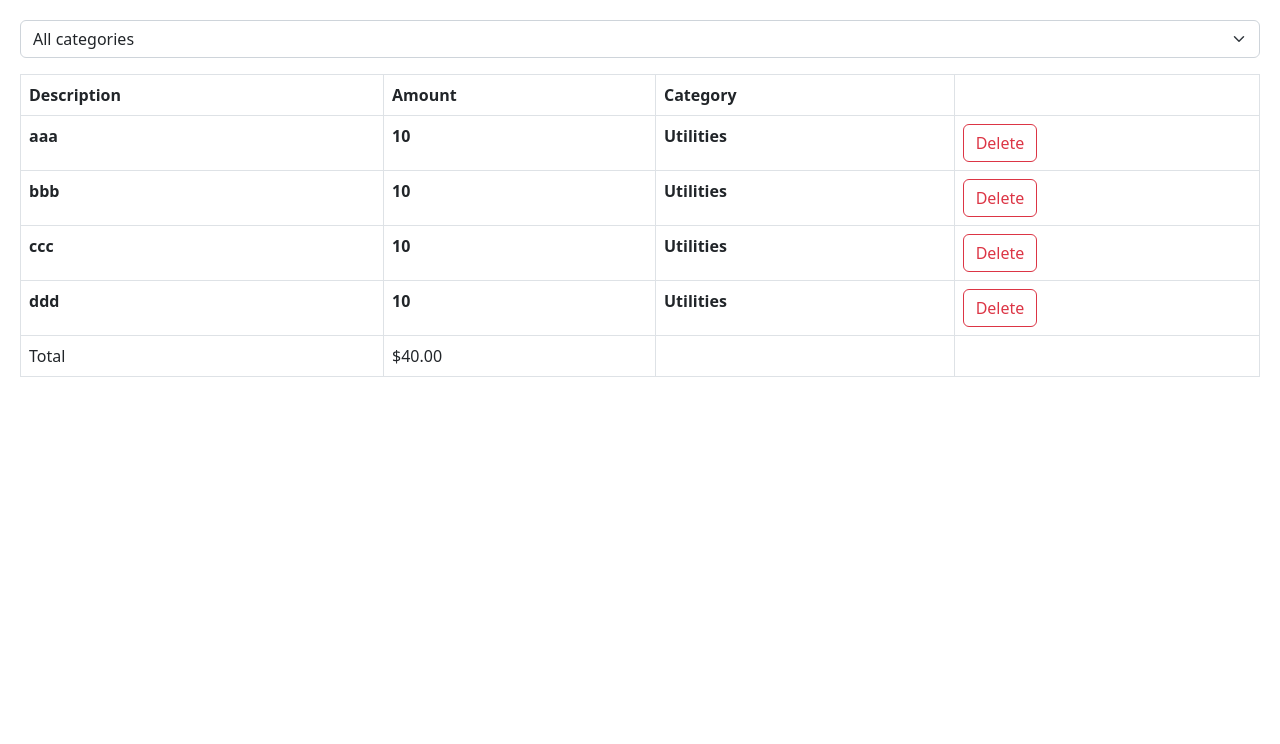
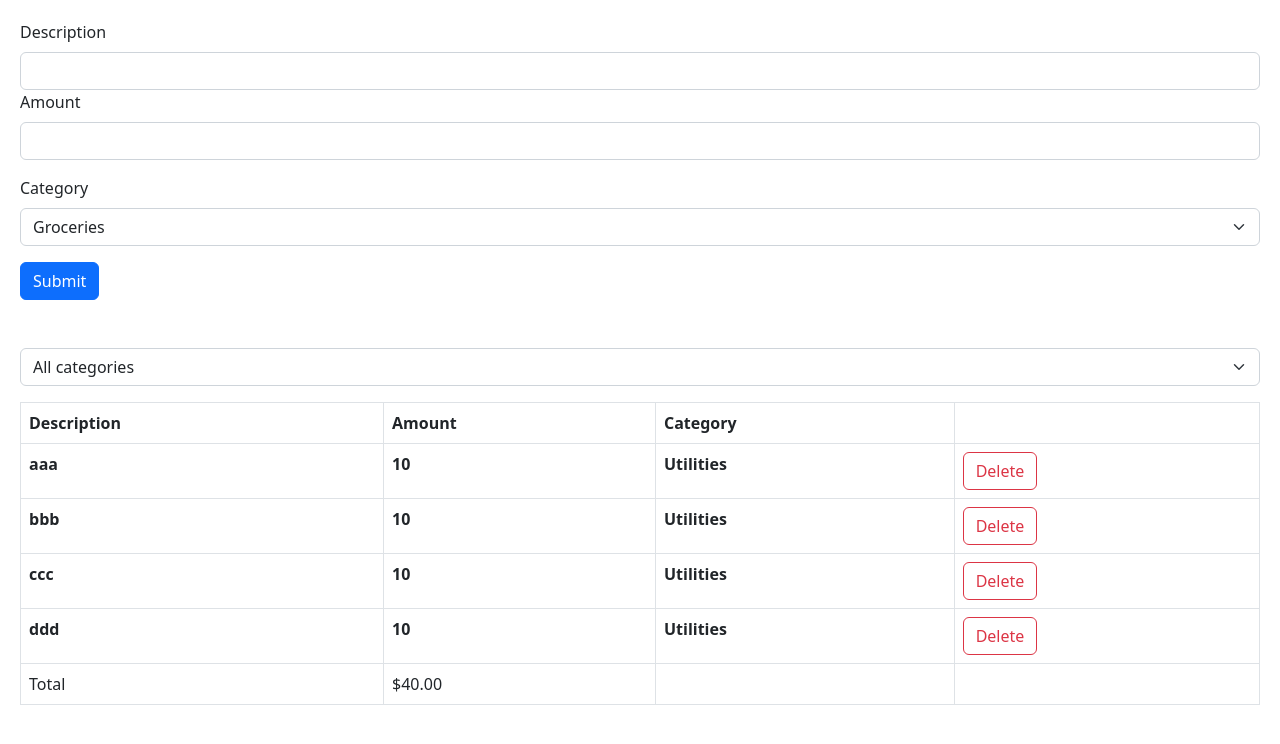
Before and after one commit to kylehammond/mosh-react-18, a React (Vite) app in the folder react-app/: page / in a window 1280 px wide. Shown: the top 744 px of the page. Built offline with nearby package versions, Linux system fonts and the light colour scheme.

Commit message:
expense tracker - expense form (his sol)

```diff
--- a/react-app/src/App.tsx
+++ b/react-app/src/App.tsx
@@ -2,6 +2,9 @@
 import "./App.css";
 import ExpenseList from "./expense-tracker/components/ExpenseList";
 import ExpenseFilter from "./expense-tracker/components/ExpenseFilter";
+import { ExpenseForm } from "./expense-tracker/components/ExpenseForm";
+
+export const categories = ["Groceries", "Utilities", "Entertainment"];
 
 function App() {
   const [selectedCategory, setSelectedCategory] = useState("");
@@ -18,6 +21,9 @@
 
   return (
     <div>
+      <div className="mb-5">
+        <ExpenseForm />
+      </div>
       <div className="mb-3">
         <ExpenseFilter
           onSelectCategory={(category) => setSelectedCategory(category)}
--- a/react-app/src/expense-tracker/components/ExpenseFilter.tsx
+++ b/react-app/src/expense-tracker/components/ExpenseFilter.tsx
@@ -1,5 +1,4 @@
-import React from "react";
-
+import { categories } from "../../App";
 interface Props {
   onSelectCategory: (category: string) => void;
 }
@@ -11,9 +10,11 @@
       onChange={(event) => onSelectCategory(event.target.value)}
     >
       <option value="">All categories</option>
-      <option value="Groceries">Groceries</option>
-      <option value="Utilities">Utilities</option>
-      <option value="Entertainment">Entertainment</option>
+      {categories.map((category) => (
+        <option key={category} value={category}>
+          {category}
+        </option>
+      ))}
     </select>
   );
 };
--- /dev/null
+++ b/react-app/src/expense-tracker/components/ExpenseForm.tsx
@@ -0,0 +1,33 @@
+import { categories } from "../../App";
+
+export const ExpenseForm = () => {
+  return (
+    <form>
+      <div className="mb-e">
+        <label htmlFor="description" className="form-label">
+          Description
+        </label>
+        <input id="description" type="text" className="form-control" />
+      </div>
+      <div className="mb-3">
+        <label htmlFor="amount" className="form-label">
+          Amount
+        </label>
+        <input id="amount" type="number" className="form-control" />
+      </div>
+      <div className="mb-3 label form-label">
+        <label htmlFor="category" className="form-label">
+          Category
+        </label>
+        <select id="category" className="form-select">
+          {categories.map((category) => (
+            <option key={category} value={category}>
+              {category}
+            </option>
+          ))}
+        </select>
+      </div>
+      <button className="btn btn-primary">Submit</button>
+    </form>
+  );
+};
```
